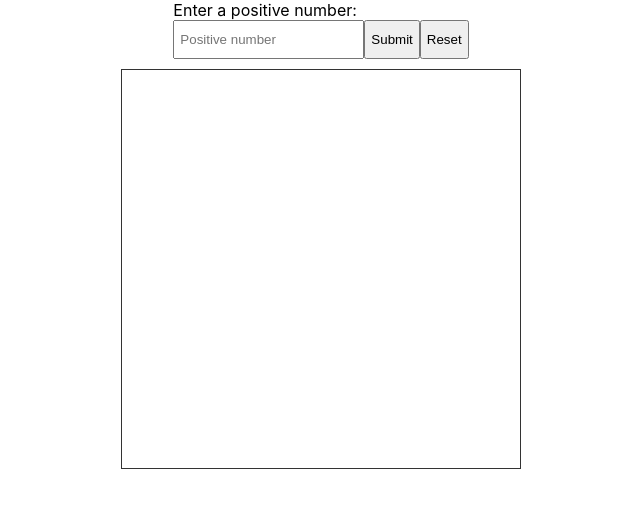
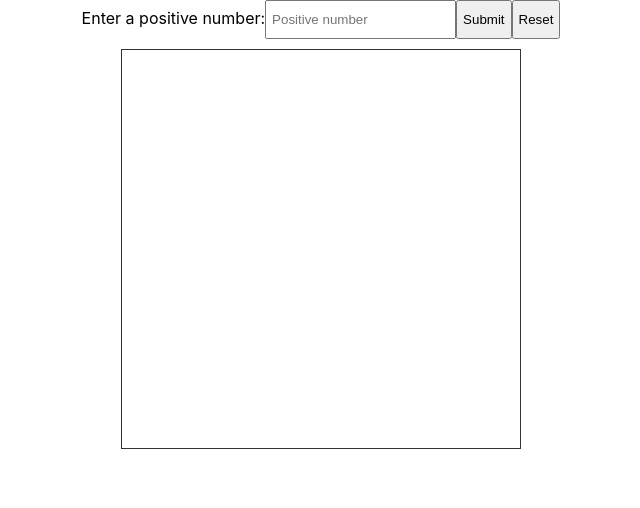
Before and after one commit to HxshPatil/dot.io, a React (Create React App) app: page / in a window 1280 px wide. Shown: the top 508 px of the page, without its empty margins (319-959 px from the left). Built offline with nearby package versions, Linux system fonts and the light colour scheme.

Commit message:
some changes

```diff
--- a/src/components/input/input.js
+++ b/src/components/input/input.js
@@ -28,8 +28,7 @@ const PositiveNumberButton = ({ onNumberSubmit, onReset }) => {
 
   return (
     <div className='input-btn'>
-      <label>
-        <div>Enter a positive number:</div>
+      <label>Enter a positive number:
         <input
           type="text"
           value={inputValue}
```
